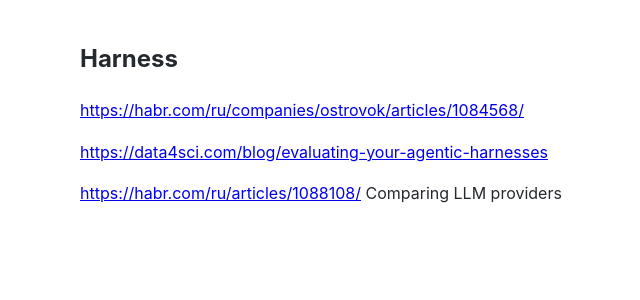
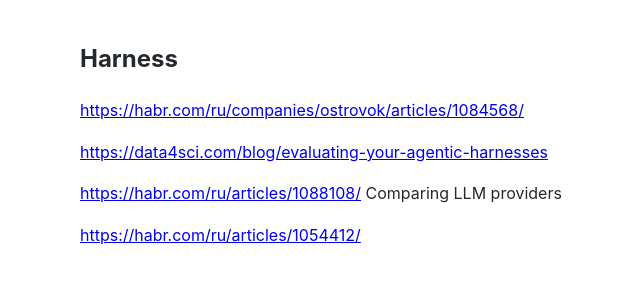
Before and after one commit to Michael-Lubinsky/michael-lubinsky.github.com, a Jekyll site: the page built from ml/harness.md, in a window 1280 px wide. Shown: the top 300 px of the page, without its empty margins (110-750 px from the left). Built offline with Jekyll 4.4.1, drawn with Linux system fonts in a browser that asks for light colours; our own code applies the rules of GitHub Pages for plain Markdown files.

Commit message:
Add additional resource link to harness.md

```diff
--- a/ml/harness.md
+++ b/ml/harness.md
@@ -5,3 +5,5 @@
 <https://data4sci.com/blog/evaluating-your-agentic-harnesses>
 
 <https://habr.com/ru/articles/1088108/> Comparing LLM providers
+
+<https://habr.com/ru/articles/1054412/>
```
